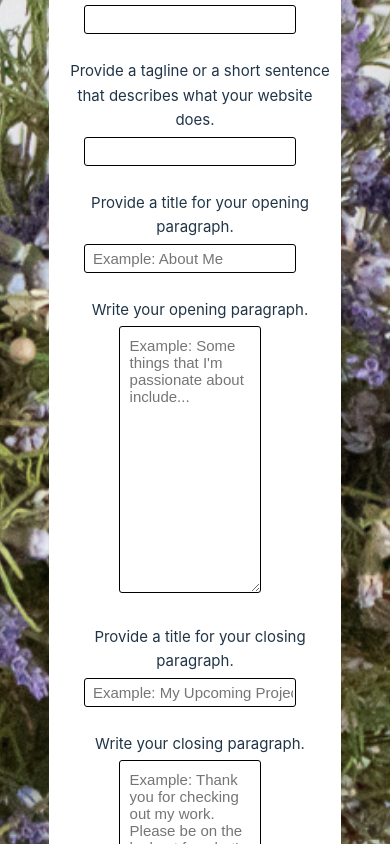
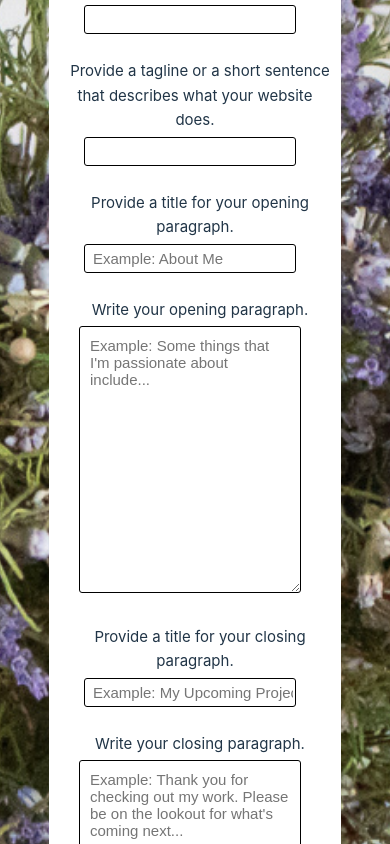
Before and after one commit to mjchin1/Moodboard-WebsiteBuilder, a React (Vite) app in the folder client/: page / in a window 390 px wide. Shown: the part 692-1536 px from the top of the page. Built offline with nearby package versions, Linux system fonts and the light colour scheme; a web font is replaced by a local one.

Commit message:
correcting border adjustment

```diff
--- a/client/src/index.css
+++ b/client/src/index.css
@@ -543,7 +543,7 @@ button {
   }
 
   textArea {
-    width: 200;
+    width: 200px;
     font-size: 15px;
     border-color: black;
     border-style: solid;
```
